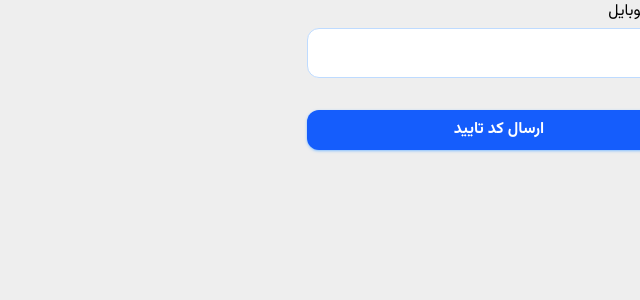
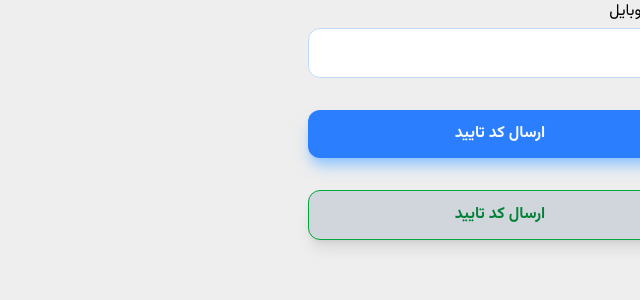
Before and after one commit to mhdix/freelancer-app, a React (Vite) app: page /auth in a window 1280 px wide. Shown: the top 300 px of the page, without its empty margins (640-1280 px from the left). Built offline with nearby package versions, Linux system fonts and the light colour scheme.

Commit message:
feat: shorting style classes in jsx

```diff
--- a/src/features/authentication/SendOtpForm.jsx
+++ b/src/features/authentication/SendOtpForm.jsx
@@ -14,13 +14,13 @@ export default function SendOtpForm() {
             id="phoneNumber"
             value={phoneNumber}
             onChange={(e) => setPhoneNumber(e.target.value)}
-            className="bg-white w-full py-3 px-4 rounded-xl text-gray-900 border border-blue-200 outline-none focus:outline-none hover:border-blue-500 focus-within:border-blue-500 focus:bg-white transition-all duration-300 ease-in-out focus:shadow-lg focus:shadow-blue-200"
+            className="textField__input"
             type="text"
           />
         </div>
-        <button className="px-4 py-2 cursor-pointer font-bold bg-blue-600 text-white w-full rounded-xl transition-all duration-300 hover:bg-blue-500 shadow-sm shadow-blue-300 focus:outline-blue-600 ">
-          ارسال کد تایید
-        </button>
+        <button className="btn btn--primary w-full">ارسال کد تایید</button>
+
+        <button className="btn btn--secondary w-full">ارسال کد تایید</button>
       </form>
     </div>
   );
--- a/src/index.css
+++ b/src/index.css
@@ -10,13 +10,31 @@
     background-color: rgb(238, 238, 238);
     font-family: "vazir";
   }
- .container {
+  .container {
     margin: 0 auto;
     padding: 0 1rem;
- }
- label {
-  display: block;
- }
+  }
+  label {
+    display: block;
+  }
+}
+@layer components {
+  .textField__input {
+    @apply bg-white w-full py-3 px-4 rounded-xl text-gray-900 border border-blue-200 outline-none focus:outline-none hover:border-blue-500 focus-within:border-blue-500 focus:bg-white transition-all duration-300 ease-in-out focus:shadow-lg focus:shadow-blue-200;
+  }
+  .btn {
+    @apply px-3 py-1 font-bold rounded-xl transition-all duration-300;
+  }
+  .btn--primary {
+    @apply px-4 py-3 bg-blue-500 text-gray-50 hover:bg-blue-700 shadow-lg shadow-blue-300;
+  }
+  .btn--secondary {
+    @apply px-4 py-3 bg-gray-300 text-green-700 border border-green-600 shadow-lg ;
+  }
+  .badge {
+  }
+  .badge--primary {
+  }
 }
 
 @font-face {
```
